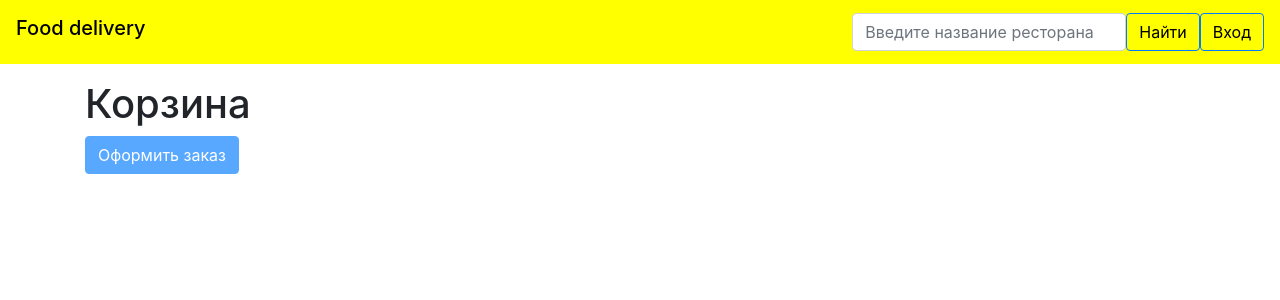
After one commit to zhalalovv/https---github.com-zhalalovv-website, a Flask app: page /korzina in a window 1280 px wide. The commit adds this page. Shown: the top 300 px of the page. Run offline with Flask 3, Linux system fonts and the light colour scheme; some libraries are stand-ins or nearby versions.

Commit message:
Создал новую страницу с корзиной, доработал фласк логин

```diff
--- a/app.py
+++ b/app.py
@@ -55,6 +55,10 @@ def create_order(id):
     db_session.commit()
     return redirect(url_for('index'))
 
+@app.route('/korzina')
+def korzina():
+    return render_template("korzina.html")
+
 
 @manager.user_loader
 def load_user(user_id):
--- /dev/null
+++ b/templates/korzina.html
@@ -0,0 +1,24 @@
+{% extends "main.html" %} {% block title %}Корзина{% endblock %} {% block content
+%}
+<body>
+    <div class="container">
+      <h1>Корзина</h1>
+      <div id="cart-items">
+        <!-- Здесь будут отображаться товары в корзине -->
+      </div>
+      <div id="total-price">
+        <!-- Здесь будет отображаться общая стоимость заказа -->
+      </div>
+      <button class="btn btn-primary" href="#"            {%
+        if
+        not
+        current_user.is_authenticated
+        %}
+        disabled
+        {%
+        endif
+        %}>Оформить заказ</button>
+    </div>
+  </body>
+  </html>
+  {% endblock %}
--- a/templates/main.html
+++ b/templates/main.html
@@ -23,7 +23,7 @@
       style="background-color: yellow"
     >
       <a href="/" class="navbar-brand h1" href="#">Food delivery</a>
-      <div class="d-flex mr-auto">
+      <div class="d-flex ml-auto">
         <form class="d-flex">
           <input
             class="form-control me-2"
@@ -42,9 +42,14 @@
           >
         </form>
         {% if current_user.is_authenticated %}
-        <p>Имя пользователя: {{ current_user.login }}</p>
-        {% endif %}
-      </div>
+        <p class="my-auto mx-3">Имя пользователя: {{ current_user.login }}</p>
+        <a
+          href="/logout"
+          class="btn btn-primary"
+          style="background-color: yellow; color: black"
+          >Выйти</a
+        >
+        {% else %}
         <a
           href="/login"
           class="btn btn-primary"
@@ -56,6 +61,8 @@
           style="background-color: yellow; color: black"
           >Вход</a
         >
+        {% endif %}
+      </div>
     </nav>
 
     {% block content %}{% endblock %}
```
Also changed, not shown: templates/menu.html (+14 -1 lines), data/base.db. Lines whose indentation alone changed are shown as unchanged.
